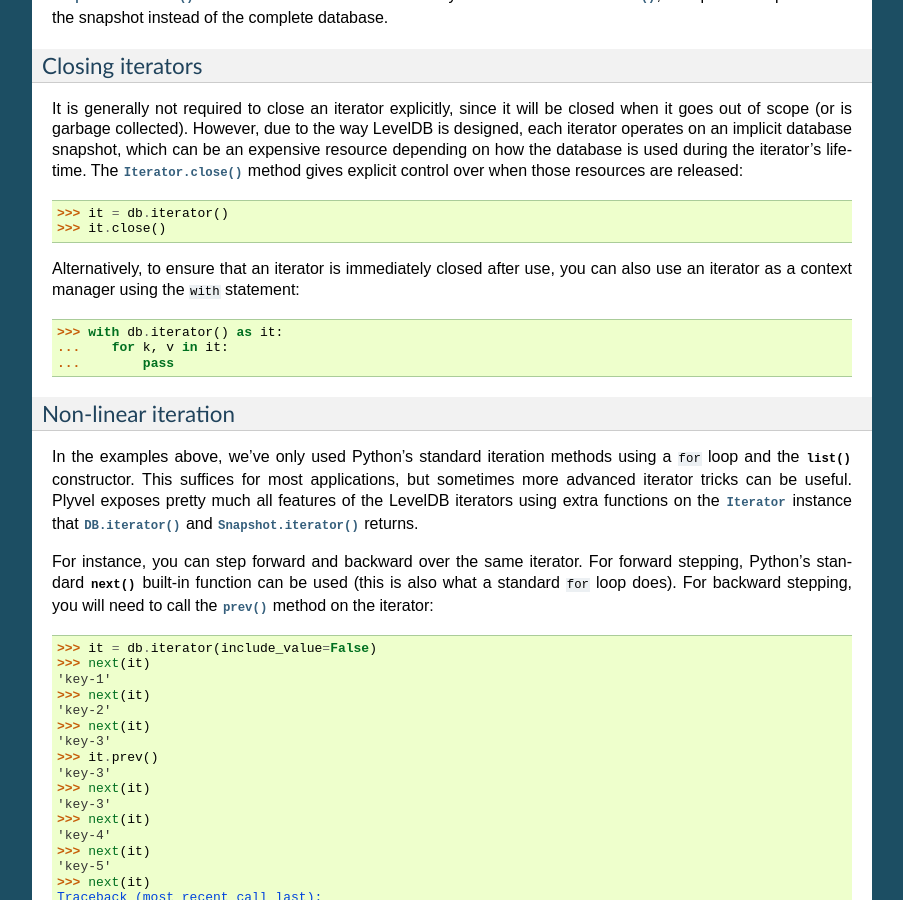
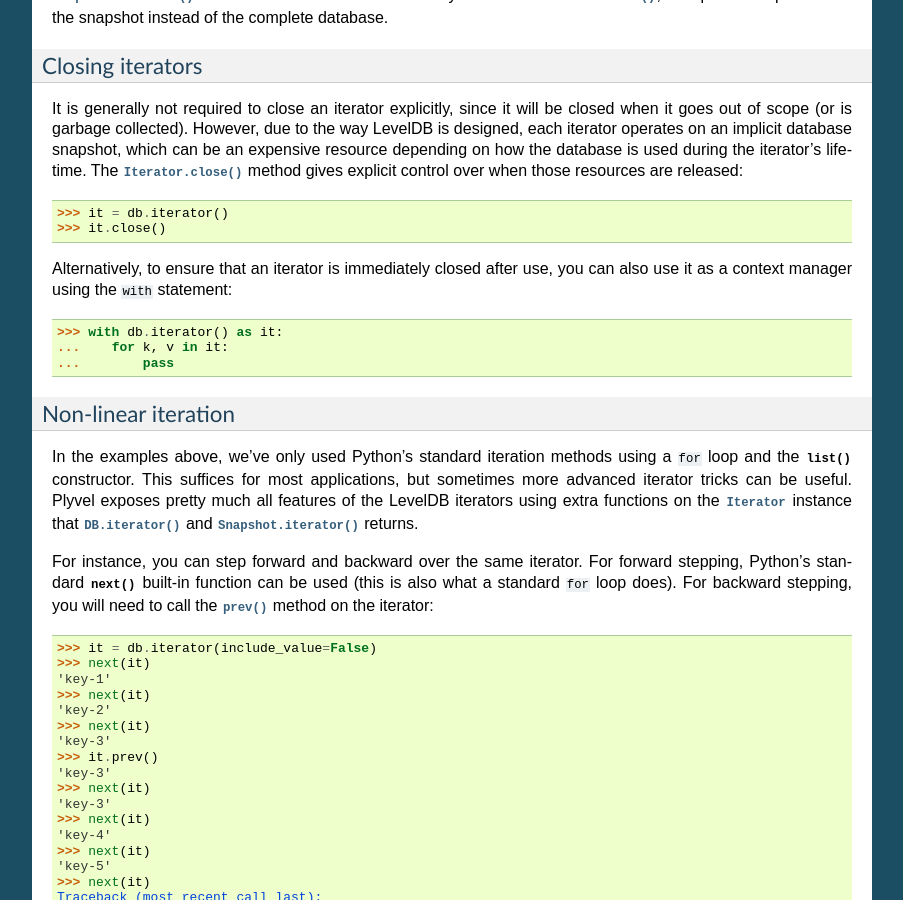
Before and after one commit to wbolster/plyvel, a Sphinx documentation site: the page built from doc/user.rst, in a window 1280 px wide and 900 px high, scrolled down 5411 px. Shown: the whole window, without its empty margins (198-1101 px from the left). Built offline with Sphinx 7.4.7, drawn with Linux system fonts in a browser that asks for light colours.

Commit message:
Minor wording improvement in user guide

```diff
--- a/doc/user.rst
+++ b/doc/user.rst
@@ -339,7 +339,7 @@ explicit control over when those resources are released::
     >>> it.close()
 
 Alternatively, to ensure that an iterator is immediately closed after use, you
-can also use an iterator as a context manager using the ``with`` statement::
+can also use it as a context manager using the ``with`` statement::
 
     >>> with db.iterator() as it:
     ...    for k, v in it:
```
